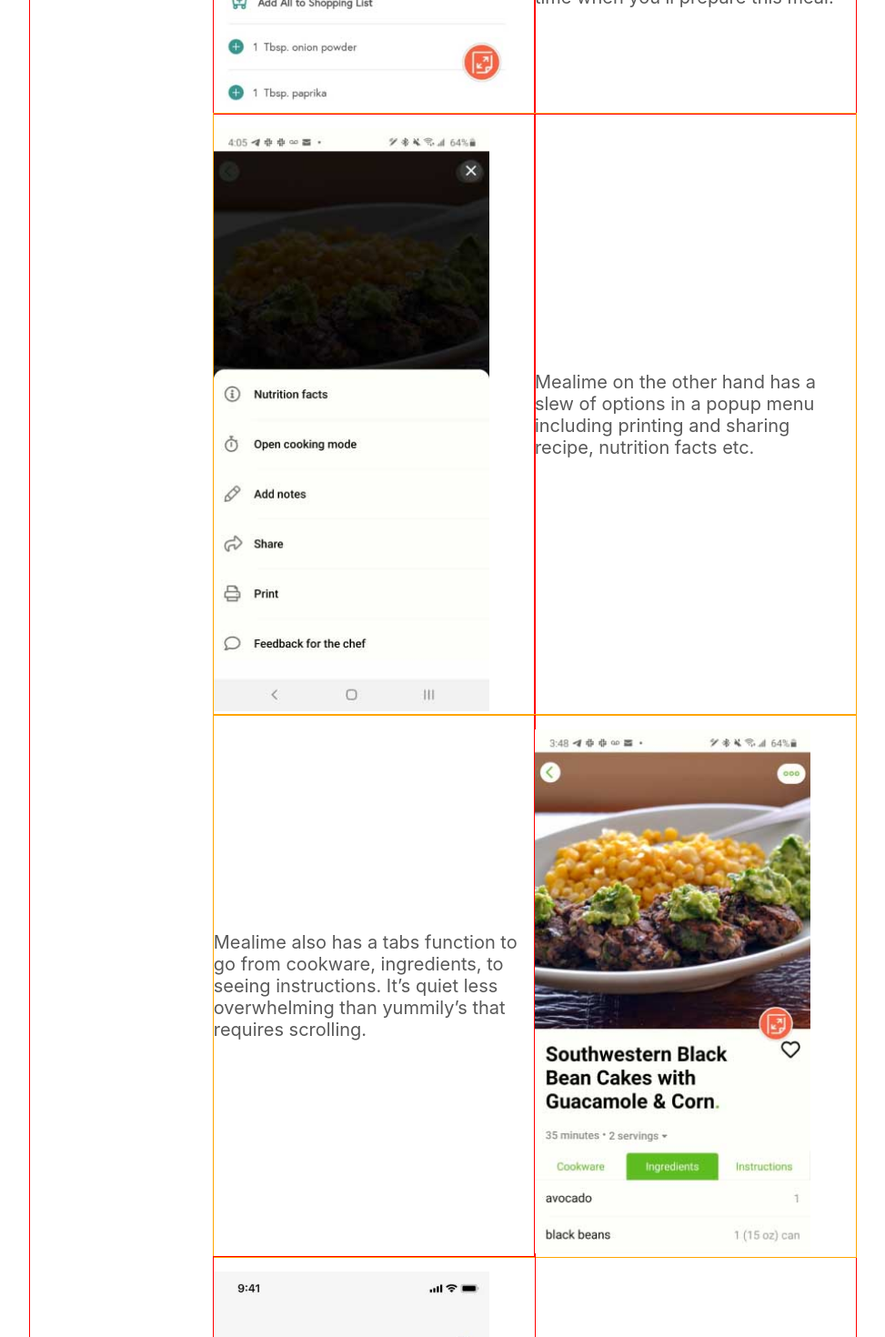
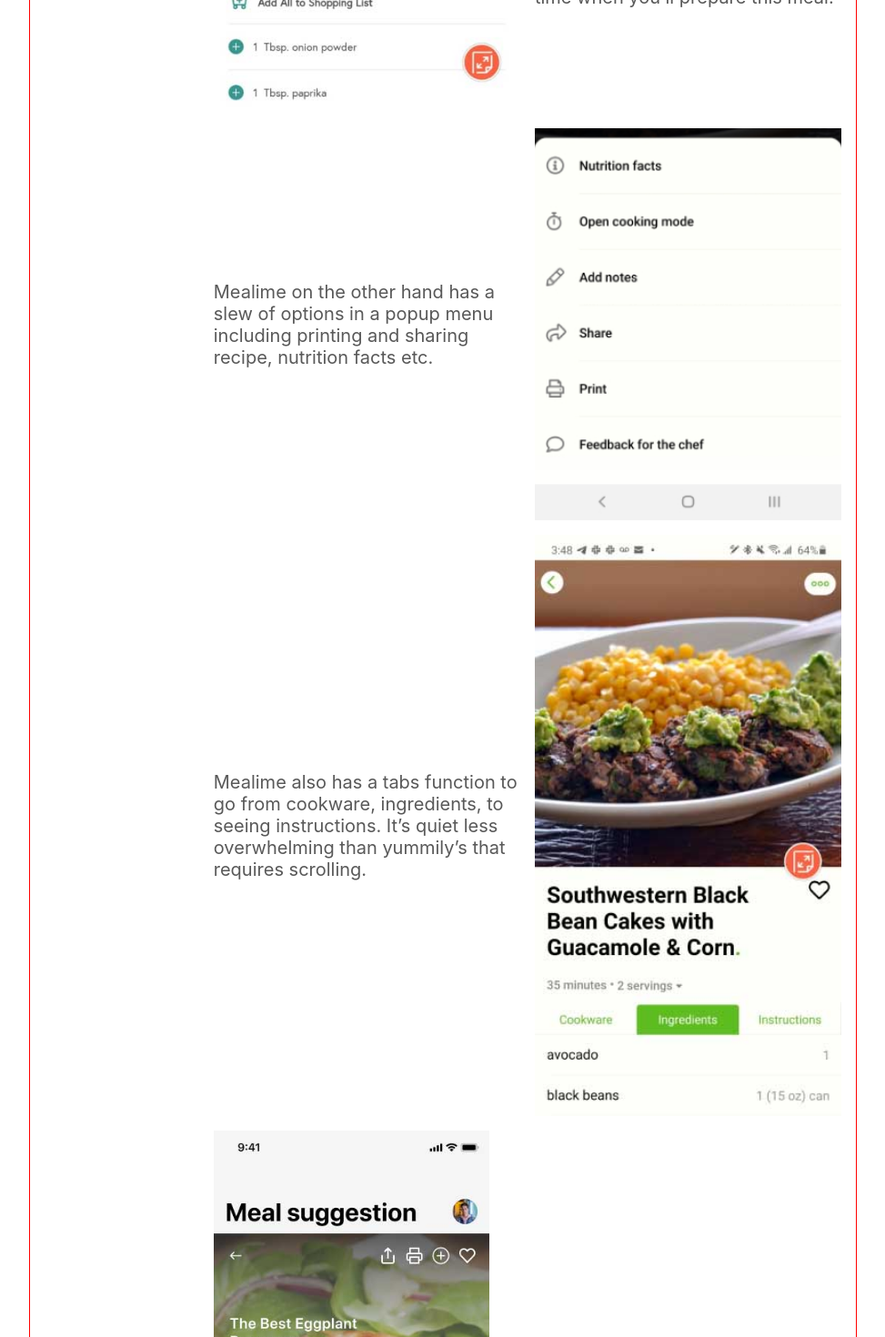
Before and after one commit to vishalicious213/mahiya, a React (Create React App) app: page /meal in a window 1280 px wide. Shown: the part 5040-6510 px from the top of the page at 91% size, without its empty margins (153-1126 px from the left). Built offline with nearby package versions, Linux system fonts and the light colour scheme.

Commit message:
updated Mealventory

```diff
--- a/src/components/case-studies/Mealventory.js
+++ b/src/components/case-studies/Mealventory.js
@@ -107,25 +107,21 @@ function Meal() {
           </div>
 
 
-        <div className='text-and-img'>
-          <div className='fifty-pad'>
-            <img className='ninety' src={img15} alt='Google Calendar schedule'></img>
+          <div className='text-and-img-3'>
+            <p className='case-font fifty-pad text-align-center'>Mealime on the other hand has a slew of options in a popup menu including printing and sharing recipe, nutrition facts etc.</p>
+            <img className='fifty-pad' src={img15} alt='Google Calendar schedule'></img>
           </div>
-          <p className='case-font fifty-pad text-align-center'>Mealime on the other hand has a slew of options in a popup menu including printing and sharing recipe, nutrition facts etc.</p>
-        </div>
 
-        <div className='text-and-img'>
+        <div className='text-and-img-3'>
           <p className='case-font fifty-pad text-align-center'>Mealime also has a tabs function to go from cookware, ingredients, to seeing instructions. It’s quiet less overwhelming than yummily’s that requires scrolling.</p>
-          <div className='fifty-pad'>
-            <img className='ninety' src={img16} alt='Google Calendar schedule'></img>
-          </div>
+          <img className='fifty-pad' src={img16} alt='Google Calendar schedule'></img>
         </div>
 
         <div className='fifty-pad'>
           <img className='ninety' src={img17} alt='Google Calendar schedule'></img>
         </div>
 
-        <h3 className='case-section-font'>Choosing color</h3>
+        <h3 className='subsection-font'>Choosing color</h3>
         <p className='case-font'>Blue denotes dependability, demands reliability. A lot of banking apps use this color for these reasons. I also noticed tracker apps generally tend to use a shade of blue. And because Mealventory is tracking your food, it aligns perfectly with our goal.</p>
         <div className='text-and-img'>
           <div className='text-and-img-2 right-margin'>
@@ -143,7 +139,7 @@ function Meal() {
           </div>
         </div>
 
-        <h3 className='case-section-font'>Final solution</h3>
+        <h3 className='subsection-font'>Final solution</h3>
 
         <Projectx2 app='meal' />
       </div>
--- a/src/styles/case-studies.css
+++ b/src/styles/case-studies.css
@@ -106,7 +106,6 @@
 
 .text-and-img {
     display: flex;
-    outline: 1px solid orange;
 }
 
 .face {
@@ -219,7 +218,6 @@
 .fifty-pad {
     width: 50%;
     padding-right: 1rem;
-    outline: 1px solid red;
 }
 
 .text-and-img-2 {
```
Also changed, not shown: src/img/case-study/meal/15.jpg.
